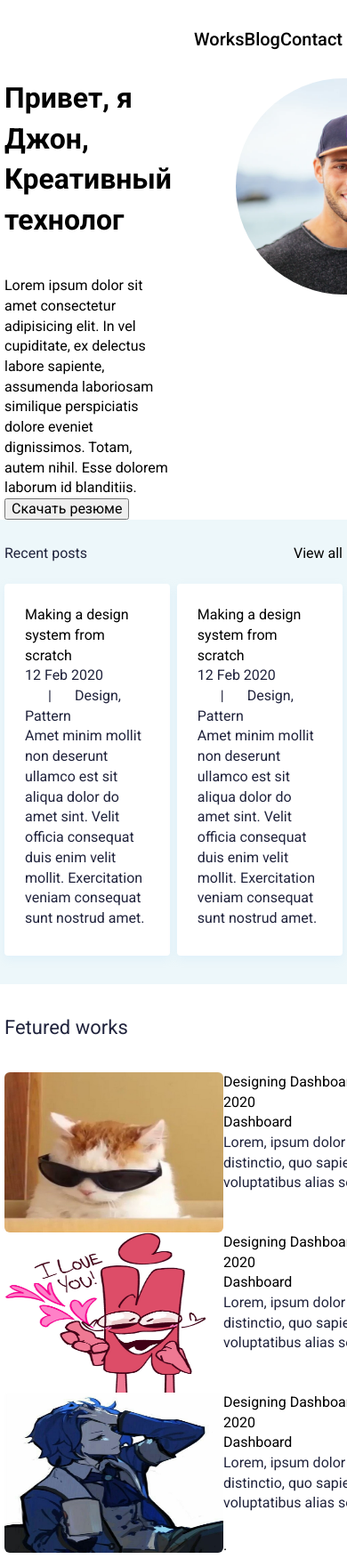
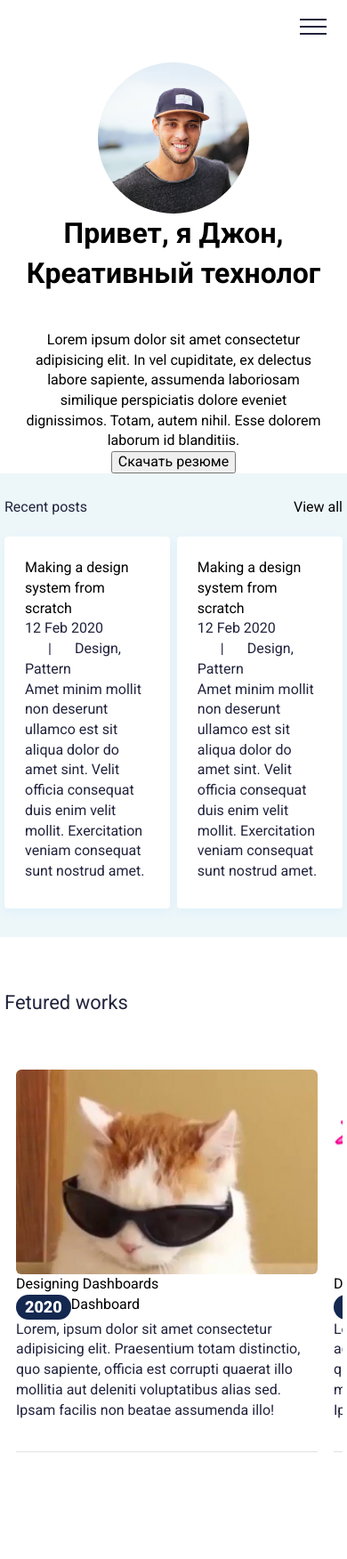
Before and after one commit to Krixs228/profil, a plain HTML site: page index.html in a window 390 px wide. Shown: the whole page at 89% size. Drawn offline with Linux system fonts and the light colour scheme.

Commit message:
Add files via upload

```diff
--- a/css/style.css
+++ b/css/style.css
@@ -2,7 +2,8 @@
      box-sizing: border-box;
  }
 
-html, body {
+ html,
+ body {
      margin: 0;
      padding: 0;
      height: 100%;
@@ -15,7 +16,8 @@ body {
      line-height: 1.42;
  }
 
-ul, li {
+ ul,
+ li {
      list-style: none;
      margin: 0;
      padding: 0;
@@ -26,7 +28,9 @@ a {
      color: #000000;
  }
 
-h1, h2, h3 {
+ h1,
+ h2,
+ h3 {
      margin: 0;
  }
 
@@ -51,11 +55,59 @@ h1, h2, h3 {
      justify-content: flex-end;
  }
 
+ .header__burger {
+     width: 30px;
+     height: 20px;
+     display: flex;
+     align-items: center;
+ }
+
+ .header__burger-el {
+     height: 2px;
+     width: 100%;
+     background-color: #21243D;
+     position: relative;
+ }
+
+ .header__burger-el::before,
+ .header__burger-el::after {
+     height: 2px;
+     width: 100%;
+     background-color: #21243D;
+     position: absolute;
+ }
+
+
+ .header__burger-el::before {
+     content: "";
+     top: -8px;
+ }
+
+ .header__burger-el::after {
+     content: "";
+     bottom: -8px;
+ }
+
  .nav__list {
      display: flex;
      font-style: normal;
      font-weight: 500;
      font-size: 20px;
+ }
+
+ @media (max-width: 480px) {
+     .header {
+         padding-top: 20px;
+     }
+
+     .nav {
+         display: none;
+     }
+
+     .header__burger {
+         display: flex;
+         margin-right: 18px;
+     }
  }
 
  .about__container {
@@ -82,6 +134,23 @@ h1, h2, h3 {
      width: 100%;
      height: 100%;
      object-fit: cover;
+ }
+
+ @media (max-width: 480px) {
+     .about__container {
+         flex-direction: column-reverse;
+         align-items: center;
+         text-align: center;
+     }
+
+     .about__info {
+         padding: 0 24px;
+     }
+
+     .about__avatar {
+         width: 170px;
+         height: 170px;
+     }
  }
 
  .recent-posts {
@@ -112,6 +181,26 @@ h1, h2, h3 {
      margin-right: 0px;
  }
 
+ @media (width: 480px) {
+     .recent-posts__top {
+         justify-content: center;
+     }
+
+     .recent-posts__link {
+         display: none;
+     }
+
+     .recent-posts__article {
+         flex-direction: column;
+         padding: 0 5px;
+     }
+
+     .recent-posts__article {
+         margin-right: 0;
+         margin-bottom: 17px;
+     }
+ }
+
  .separator {
      margin: 0px 26px;
  }
@@ -132,24 +221,67 @@ h1, h2, h3 {
 
  .work {
      display: flex;
+     border-bottom: 1px solid #E0E0E0;
+     padding: 35px 0;
  }
 
  .work__img-wrap {
-    width: 246px;
-    height: 180px;
+     max-width: 246px;
+     max-height: 180px;
      border-radius: 6px;
      overflow: hidden;
      flex-shrink: 0;
  }
+
  .work__img {
      width: 100%;
      height: 100%;
+     object-fit: cover;
+ }
+
+ .work__subtitle {
+     display: flex;
+ }
+
+ .work__date {
+     background: #142850;
+     border-radius: 16px;
+     font-weight: 900;
+     font-size: 18px;
+     line-height: 1;
+     color: #FFFFFF;
+     padding: 5px 10px;
+ }
+
+ @media (max-width: 480px) {
+     .featured {
+         padding: 25px 0px 100px;
+     }
+
+     .featured__works {
+         display: flex;
+         overflow: auto;
+         padding: 0px 13px;
+     }
+
+     .work {
+         padding-top: 25px;
+         flex-direction: column;
+         flex: 0 0 100%;
+         margin-right: 18px;
+         max-width: 339px;
+     }
+
+     .work:last-child {
+         margin-right: 0;
+     }
+
+     .work__img-wrap {
+         max-width: 100%;
+         max-height: 230px;
+     }
  }
 
  .work__text {
-width: 594px;
-height: 93px;
-left: 410px;
-top: 1188px;
      color: #21243D;
  }
--- a/index.html
+++ b/index.html
@@ -30,6 +30,9 @@
                         </li>
                     </ul>
                 </nav>
+                <div class="header__burger">
+                    <div class="header__burger-el"></div>
+                </div>
             </div>
         </header>
         <main class="main">
@@ -139,7 +142,7 @@
                                     distinctio, quo sapiente, officia est corrupti quaerat illo mollitia aut deleniti
                                     voluptatibus alias sed. Ipsam facilis non beatae assumenda illo!
                                 </div>
-                                .
+
                             </div>
                         </article>
                     </div>
```
Lines whose indentation alone changed are shown as unchanged.
